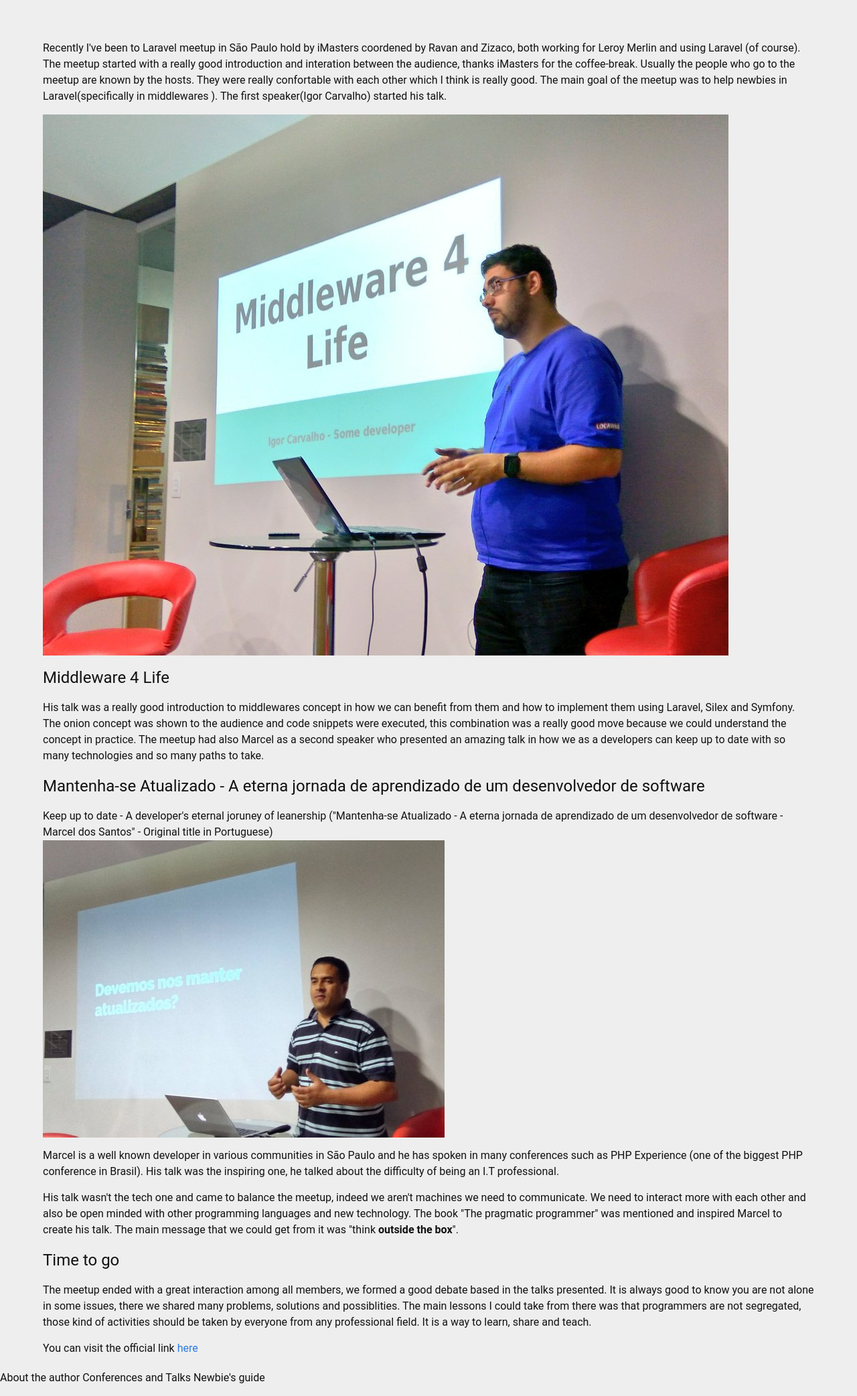
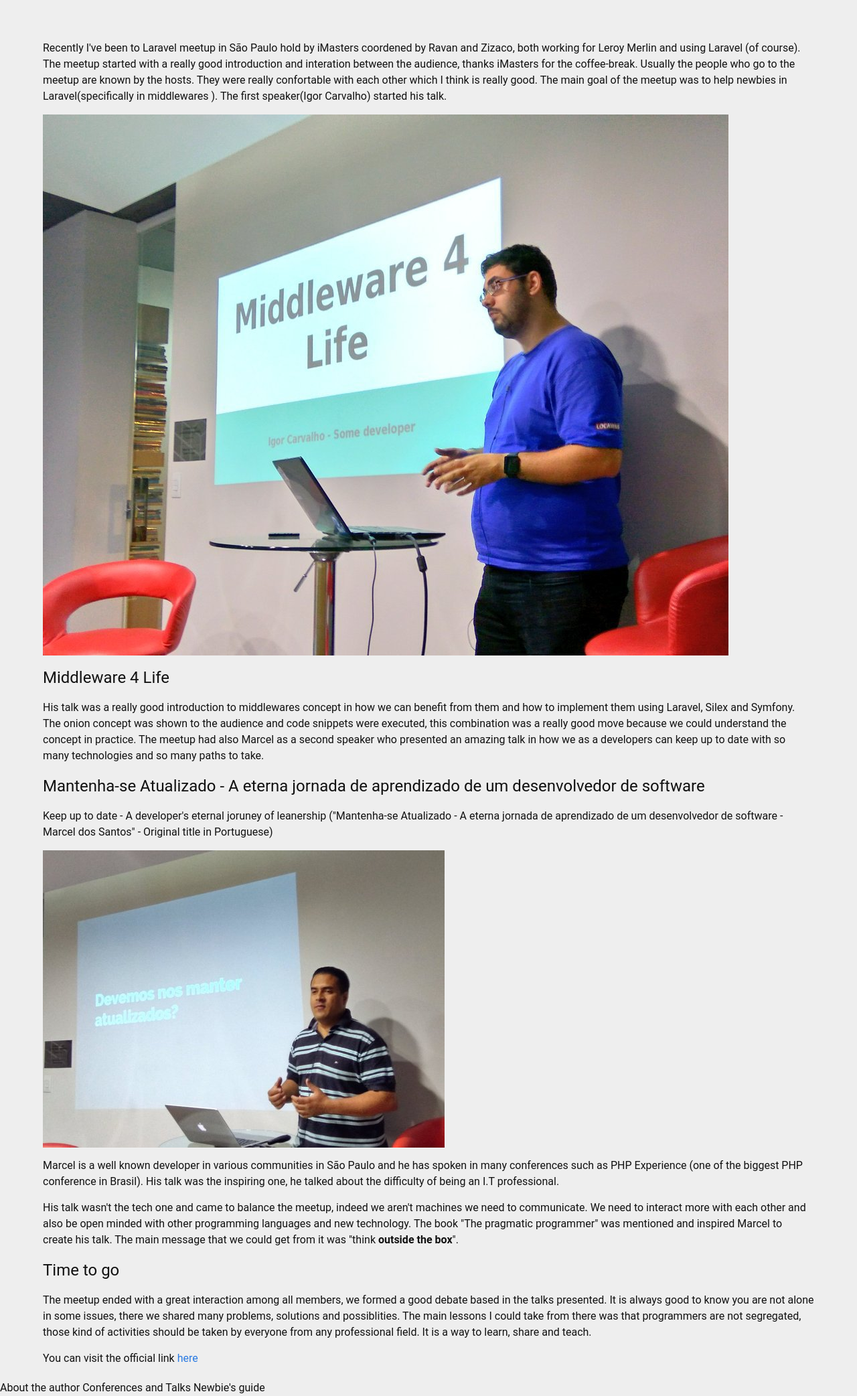
Before and after one commit to tiepdotme/marabesi.com, a Jekyll site: the page built from _posts/2016-08-16-9-laravel-meetup.html, in a window 1280 px wide. Shown: the whole page at 67% size. Built offline with Jekyll 4.4.1, drawn with Linux system fonts in a browser that asks for light colours; comment, search, counter and statistics services are not loaded.

Commit message:
fix aligment

```diff
--- a/_posts/2016-08-16-9-laravel-meetup.html
+++ b/_posts/2016-08-16-9-laravel-meetup.html
@@ -41,7 +41,7 @@ with so many technologies and so many paths to take.
 
 <h2>Mantenha-se Atualizado - A eterna jornada de aprendizado de um desenvolvedor de software</h2>
 
-Keep up to date - A developer's eternal joruney of leanership ("Mantenha-se Atualizado - A eterna jornada de aprendizado de um desenvolvedor de software - Marcel dos Santos" - Original title in Portuguese)
+<p>Keep up to date - A developer's eternal joruney of leanership ("Mantenha-se Atualizado - A eterna jornada de aprendizado de um desenvolvedor de software - Marcel dos Santos" - Original title in Portuguese)</p>
 
 <p>
     <img src="/assets/9-laravel-meetup/speaker2.jpeg" title="Marcel Santos" alt="Marcel Santos"/>
```
